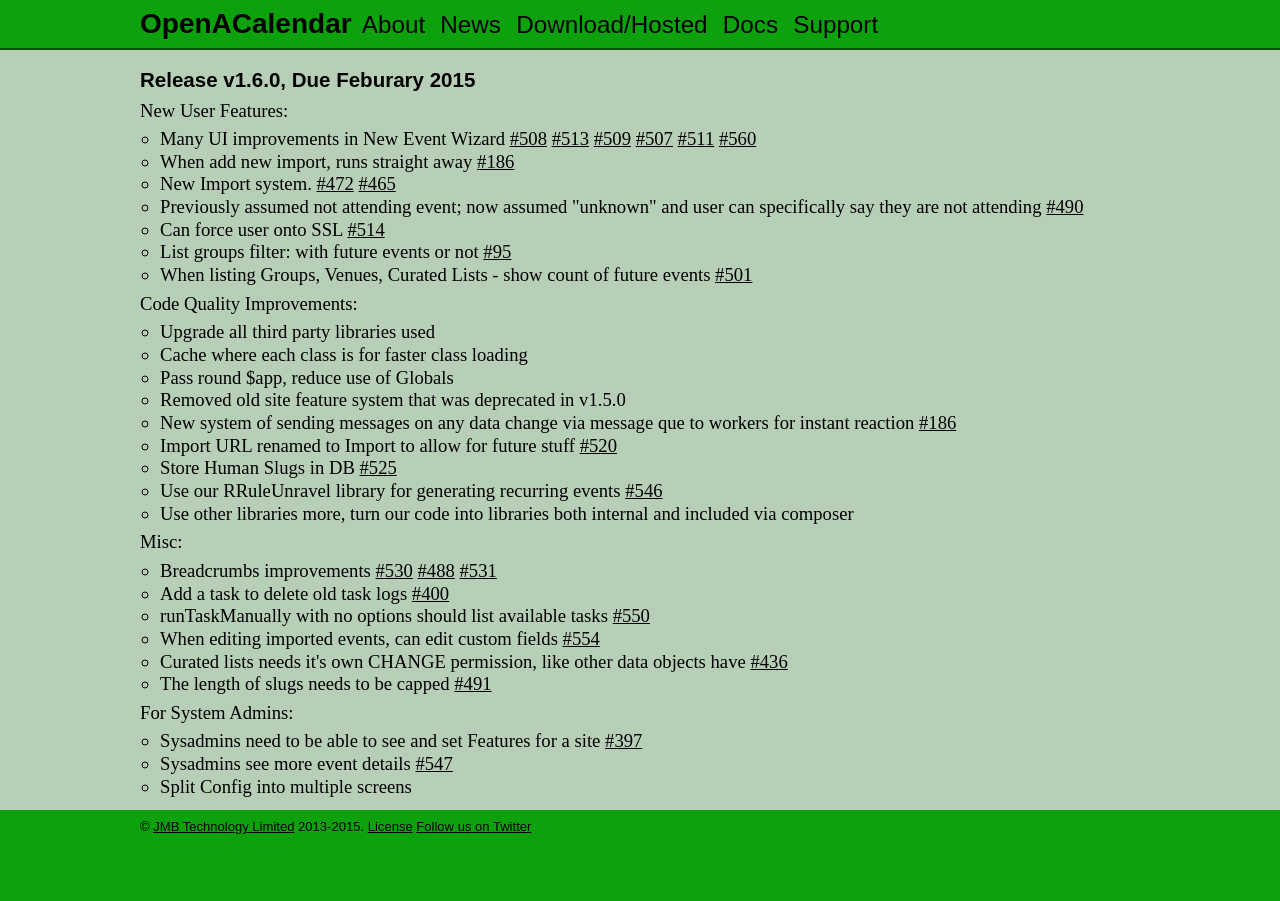
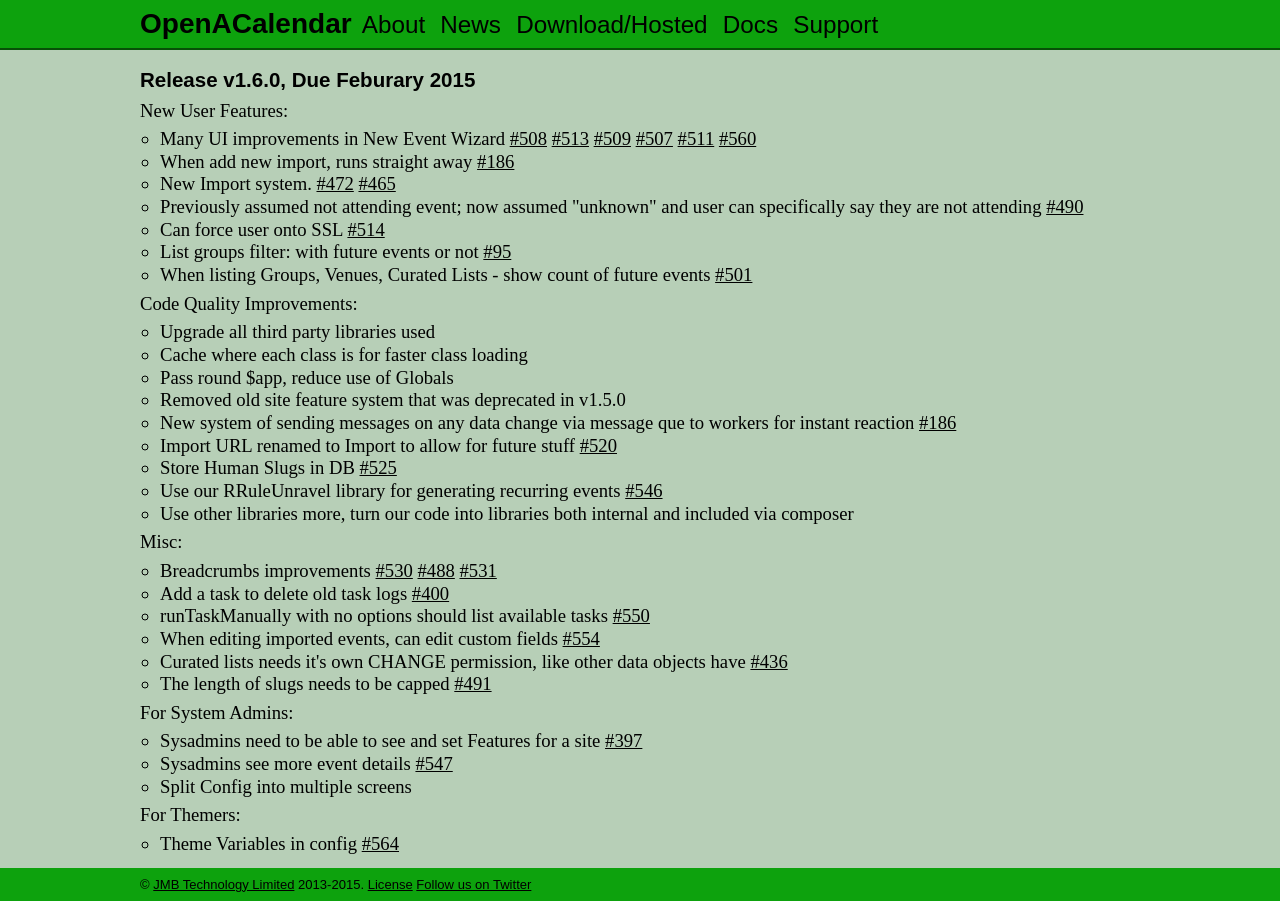
Before and after one commit to OpenACalendar/openacalendar.github.io, a Jekyll site: the page built from webapp/release/1.6.0.html, in a window 1280 px wide. Built offline with Jekyll 4.4.1, drawn with Linux system fonts in a browser that asks for light colours.

Commit message:
Update 1.6.0 log

```diff
--- a/webapp/release/1.6.0.html
+++ b/webapp/release/1.6.0.html
@@ -68,3 +68,9 @@
 	<li>Sysadmins see more event details <a href="https://github.com/OpenACalendar/OpenACalendar-Web-Core/issues/547">#547</a></li>
 	<li>Split Config into multiple screens</li>
 </ul>
+
+<p>For Themers:</p>
+
+<ul class="normallist">
+	<li>Theme Variables in config   <a href="https://github.com/OpenACalendar/OpenACalendar-Web-Core/issues/564">#564</a></li>
+</ul>
```
